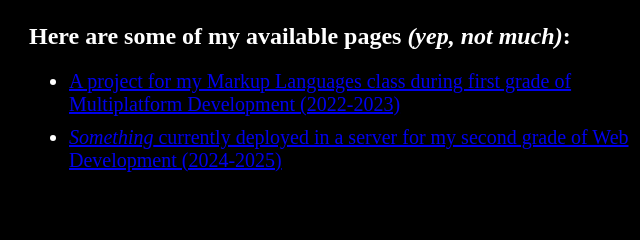
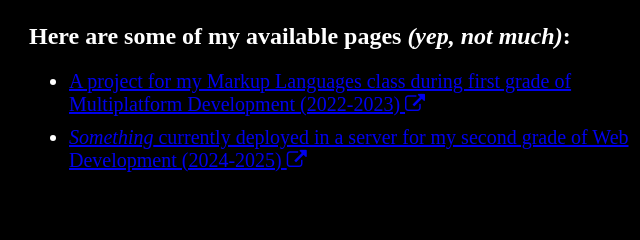
Before and after one commit to avegap23/webpage, a plain HTML site: page index.html in a window 1280 px wide. Shown: the part 139-379 px from the top of the page, 295-935 px from the left. Drawn offline with Linux system fonts and the light colour scheme.

Commit message:
external link icons

```diff
--- a/index.html
+++ b/index.html
@@ -8,6 +8,9 @@
 
     <!-- CSS Stylesheet -->
     <link rel="stylesheet" href="css/style.css">
+
+    <!-- Font Awesome 4-->
+    <link rel="stylesheet" href="https://maxcdn.bootstrapcdn.com/font-awesome/4.7.0/css/font-awesome.min.css">
 </head>
 
 <body>
@@ -17,9 +20,11 @@
         <h2>Here are some of my available pages <span>(yep, not much)</span>:</h2>
         <ul>
             <li><a href="https://s1dam.avegap.com/" target="_blank">A project for my Markup Languages class during first
-                    grade of Multiplatform Development (2022-2023)</a></li>
+                    grade of Multiplatform Development (2022-2023) <i class="fa fa-external-link"
+                        aria-hidden="true"></i></a></li>
             <li><a href="https://s2daw.avegap.com/" target="_blank"><span>Something</span> currently deployed in a
-                    server for my second grade of Web Development (2024-2025)</a></li>
+                    server for my second grade of Web Development (2024-2025) <i class="fa fa-external-link"
+                        aria-hidden="true"></i></a></li>
         </ul>
     </div>
 
```
